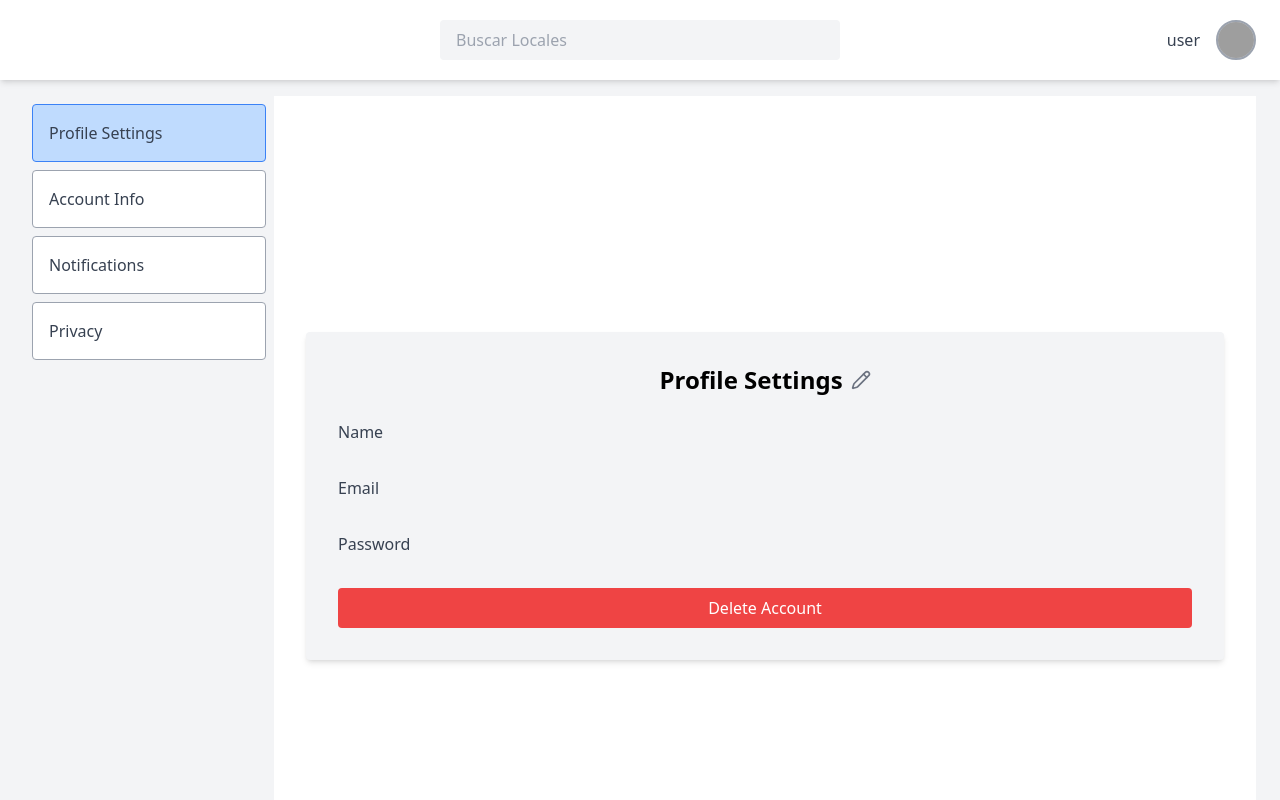
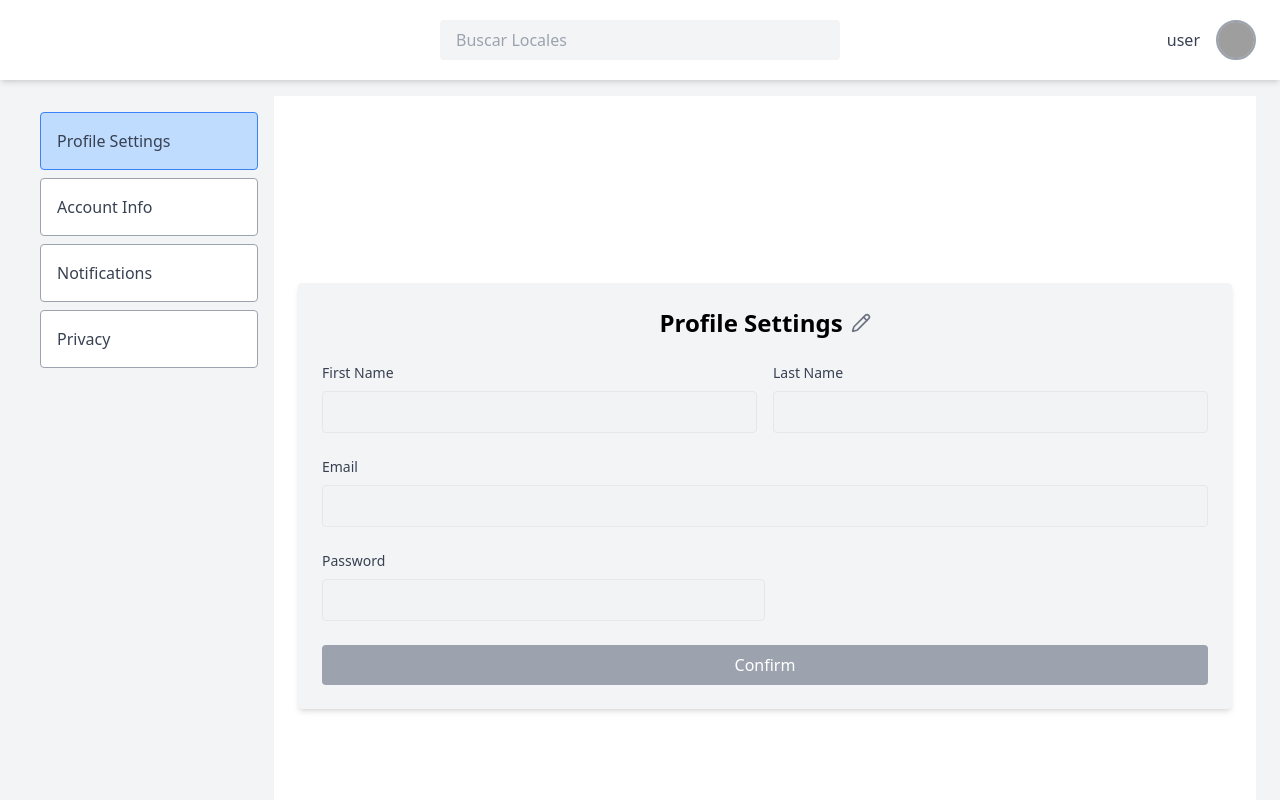
Before and after one commit to ValentinAntonioFlores/DineDashFront, a React (Vite) app: page /conf in a window 1280 px wide. Shown: the top 800 px of the page. Built offline with nearby package versions, Linux system fonts and the light colour scheme; grey boxes are pictures that could not be loaded.

Commit message:
Funciona el delete account, el log out y el modify

```diff
--- a/src/App.tsx
+++ b/src/App.tsx
@@ -11,6 +11,9 @@ import SignInForm from "./pages/SignIn.tsx";
 import RestaurantHome from "./pages/RestaurantHome.tsx";
 import UserConfiguration from "./pages/UserConfiguration.tsx";
 import RestaurantHomes from "./pages/RestaurantHome.tsx";
+import RestaurantDashboard from "./RestaurantLayout/RestaurantView.tsx";
+import TableManagement from "./RestaurantLayout/TableManagement.tsx";
+import UserTableSelection from "./RestaurantLayout/UserTableSelection.tsx";
 
 
 function App() {
@@ -25,6 +28,9 @@ function App() {
                 <Route path="/restaurantHome" element={<RestaurantHome />} />
                 <Route path="/conf" element={<UserConfiguration />} />
                 <Route path="/restaurant" element={<RestaurantHomes/>} />
+                <Route path="restaurantss" element={<RestaurantDashboard />} />
+                <Route path="/tables" element={<TableManagement />} />
+                <Route path="/userTable" element={<UserTableSelection />} />
             </Routes>
         </BrowserRouter>
     );
--- a/src/components/EditableField.tsx
+++ b/src/components/EditableField.tsx
@@ -2,28 +2,30 @@ type EditableFieldProps = {
     label: string;
     name: string;
     value: string;
-    onChange: (e: React.ChangeEvent<HTMLInputElement>) => void;
+    onChange: (e: React.ChangeEvent<HTMLInputElement | HTMLTextAreaElement>) => void;
     isEditing: boolean;
+    disabled?: boolean;
 };
 
-export const EditableField: React.FC<EditableFieldProps> = ({ label, name, value, onChange, isEditing }) => {
+export const EditableField: React.FC<EditableFieldProps> = ({
+                                                                label,
+                                                                name,
+                                                                value,
+                                                                onChange,
+                                                                isEditing,
+                                                                disabled = false
+                                                            }) => {
     return (
-        <div className="flex flex-col gap-2">
-            <label htmlFor={name} className="font-medium text-gray-700">
-                {label}
-            </label>
-            {isEditing ? (
-                <input
-                    type="text"
-                    id={name}
-                    name={name}
-                    value={value}
-                    onChange={onChange}
-                    className="border border-gray-300 p-2 rounded"
-                />
-            ) : (
-                <p className="text-gray-600">{value}</p>
-            )}
+        <div className="w-full">
+            <label htmlFor={name} className="block text-sm text-gray-700">{label}</label>
+            <input
+                type="text"
+                name={name}
+                value={value || ""}
+                onChange={onChange}
+                disabled={!isEditing || disabled}
+                className="w-full border p-2 rounded mt-2"
+            />
         </div>
     );
 };
--- a/src/hooks/useAuth.tsx
+++ b/src/hooks/useAuth.tsx
@@ -1,14 +1,19 @@
 import { useState, useEffect } from 'react';
 import { apiUpdateUser } from '../utils/Api';
+import { useNavigate } from 'react-router-dom'; // <-- import useNavigate
+
+
 
 interface UserData {
     id: string;
-    name: string;
+    firstName: string;
+    lastName: string;
     email: string;
 }
 
 export const useAuth = () => {
     const [userData, setUserData] = useState<UserData | null>(null);
+    const navigate = useNavigate(); // <-- Use navigate hook here
 
     // Load user data from localStorage when the component mounts
     useEffect(() => {
@@ -21,8 +26,9 @@ export const useAuth = () => {
 
 
             setUserData({
-                id: parsed.id, // ✅ Handles both keys
-                name: parsed.firstName + ' ' + parsed.lastName,
+                id: parsed.id,
+                firstName: parsed.firstName,
+                lastName: parsed.lastName,
                 email: parsed.email,
             });
         }
@@ -34,40 +40,27 @@ export const useAuth = () => {
                 return { success: false, error: 'User is not logged in.' };
             }
 
-            // Split name into first and last name
-            const [firstname, apellido] = updatedData.name?.split(' ') || ['', ''];
-
-            // Prepare the payload with the correct mappings for the backend
             const payload: any = {
-                nombre: firstname,  // Map 'firstname' to 'nombre'
-                apellido,           // Map 'lastname' to 'apellido'
-                email: userData.email, // Include email in the payload
+                firstName: updatedData.firstName || userData.firstName,
+                lastName: updatedData.lastName || userData.lastName,
+                email: updatedData.email || userData.email,
             };
 
-            // If the password is provided, include it in the payload
             if (updatedData.password) {
-                payload.contraseña = updatedData.password; // Map 'password' to 'contraseña'
+                payload.password = updatedData.password;
             }
 
-            // Call the API to update user data
-            const updateResult = await apiUpdateUser(userData.id, payload); // Use UUID (userData.id)
+            const updateResult = await apiUpdateUser(userData.id, payload);
 
-            // If the update is successful, update localStorage and state
             if (updateResult) {
-                // Update localStorage with the new user info
-                const updatedUser = {
+                const updatedUser: UserData = {
                     ...userData,
-                    name: `${firstname} ${apellido}`,
+                    firstName: payload.firstName,
+                    lastName: payload.lastName,
+                    email: payload.email,
                 };
 
-                localStorage.setItem('userInfo', JSON.stringify({
-                    id: userData.id, // Save UUID here
-                    firstName: firstname,
-                    lastName: apellido,
-                    email: userData.email,
-                }));
-
-                // Update state with the new user data
+                localStorage.setItem('userInfo', JSON.stringify(updatedUser));
                 setUserData(updatedUser);
 
                 return { success: true };
@@ -83,9 +76,12 @@ export const useAuth = () => {
         }
     };
 
+
+
     const signOut = () => {
         localStorage.removeItem('userInfo');
         setUserData(null);
+        navigate("/signup")
     };
 
     return { userData, updateUser, signOut };
--- a/src/layouts/UserConfigurationLayout.tsx
+++ b/src/layouts/UserConfigurationLayout.tsx
@@ -1,36 +1,65 @@
 import React, { useState, useEffect } from 'react';
 import { Pencil } from 'lucide-react';
 import { EditableField } from "../components/EditableField.tsx";
-
+import { useNavigate } from 'react-router-dom'; // <-- import this
 
 type Props = {
     formData: {
-        name: string;
+        firstName: string;
+        lastName: string;
         email: string;
         message: string;
         password: string;
         confirmPassword: string;
-    },
-    onChange: (e: React.ChangeEvent<HTMLInputElement | HTMLTextAreaElement>) => void,
-    onSave: (updatedData: formData) => void; // <== accept the draftData
+    };
+    onChange: (e: React.ChangeEvent<HTMLInputElement | HTMLTextAreaElement>) => void;
+    onSave: (updatedData: Props['formData']) => void;
+    userId: string;
 };
 
-export const UserConfigurationLayout: React.FC<Props> = ({ formData, onChange, onSave }) => {
+
+export const UserConfigurationLayout: React.FC<Props> = ({ formData, onChange, onSave, userId }) => {
+    const navigate = useNavigate(); // <-- Add this hook
     const [selectedCard, setSelectedCard] = useState<string>('Profile Settings');
     const [isEditingAll, setIsEditingAll] = useState(false);
-    const [changePassword, setChangePassword] = useState(false); // ✅ FIXED: inside the component
-    const [draftData, setDraftData] = useState(formData);
+    const [changePassword, setChangePassword] = useState(false);
+    const [currentFormData, setCurrentFormData] = useState(formData);
 
     useEffect(() => {
-        setDraftData(formData);
+        setCurrentFormData(formData);
     }, [formData]);
 
+
+    const handleDeleteAccount = async () => {
+        if (!window.confirm("Are you sure you want to delete your account? This action cannot be undone.")) {
+            return;
+        }
+
+        try {
+            const token = localStorage.getItem('authToken');
+            await fetch(`http://localhost:8000/clientUsers/${userId}`, {
+                method: 'DELETE',
+                headers: {
+                    'Authorization': token ? `Bearer ${token}` : '',
+                },
+            });
+
+            localStorage.removeItem('authToken'); // clear token
+            alert("Account deleted successfully!");
+            navigate('/signup'); // redirect after delete
+        } catch (error) {
+            console.error('Error deleting account:', error);
+            alert('Failed to delete account. Please try again.');
+        }
+    };
+
+
     const handleSaveAll = async () => {
-        if (!draftData) return;
+        if (!currentFormData) return;
 
         if (changePassword) {
-            const password = draftData.password.trim();
-            const confirmPassword = draftData.confirmPassword.trim();
+            const password = currentFormData.password.trim();
+            const confirmPassword = currentFormData.confirmPassword.trim();
 
             if (password !== confirmPassword) {
                 alert("Passwords do not match.");
@@ -44,9 +73,9 @@ export const UserConfigurationLayout: React.FC<Props> = ({ formData, onChange, o
         }
 
         try {
-            onSave(formData);
+            onSave(currentFormData);
             setIsEditingAll(false);
-            setChangePassword(false); // Reset checkbox after saving
+            setChangePassword(false);
         } catch (error) {
             console.error("Error updating user:", error);
             alert("There was an error updating your information. Please try again later.");
@@ -54,9 +83,10 @@ export const UserConfigurationLayout: React.FC<Props> = ({ formData, onChange, o
     };
 
     return (
-        <div className="bg-white min-h-screen flex">
+        <div className="bg-white h-screen flex">
             {/* Sidebar */}
-            <div className="w-[250px] bg-gray-100 p-2 space-y-2">
+            <div className="w-[250px] bg-gray-100 p-4 flex flex-col justify-between h-full">
+                <div className="space-y-2">
                     {['Profile Settings', 'Account Info', 'Notifications', 'Privacy'].map((label) => (
                         <SidebarCard
                             key={label}
@@ -67,9 +97,18 @@ export const UserConfigurationLayout: React.FC<Props> = ({ formData, onChange, o
                     ))}
                 </div>
 
+                <button
+                    type="button"
+                    onClick={handleDeleteAccount}
+                    className="w-full text-white bg-red-500 hover:bg-red-600 p-2 rounded"
+                >
+                    Delete Account
+                </button>
+            </div>
+
             {/* Main Content */}
-            <div className="flex-1 flex items-center justify-center p-8">
-                <div className="bg-gray-100 p-8 rounded shadow-md w-full max-w-[1000px] space-y-6">
+            <div className="flex-1 flex items-center justify-center p-6 overflow-auto">
+                <div className="bg-gray-100 p-6 rounded shadow-md w-full max-w-[1000px] space-y-6">
                     <div className="flex items-center justify-center gap-2">
                         <h2 className="text-2xl font-semibold text-center">{selectedCard}</h2>
                         {selectedCard === 'Profile Settings' && (
@@ -85,24 +124,38 @@ export const UserConfigurationLayout: React.FC<Props> = ({ formData, onChange, o
 
                     {selectedCard === 'Profile Settings' && (
                         <>
+                            <div className="flex gap-4">
                                 <EditableField
-                                label="Name"
-                                name="name"
-                                value={draftData.name}
+                                    label="First Name"
+                                    name="firstName"
+                                    value={currentFormData.firstName || ""}
                                     onChange={(e) =>
-                                    setDraftData((prev) => ({
+                                        setCurrentFormData((prev) => ({
                                             ...prev,
-                                        name: e.target.value,
+                                            firstName: e.target.value,
                                         }))
                                     }
                                     isEditing={isEditingAll}
                                 />
                                 <EditableField
+                                    label="Last Name"
+                                    name="lastName"
+                                    value={currentFormData.lastName || ""}
+                                    onChange={(e) =>
+                                        setCurrentFormData((prev) => ({
+                                            ...prev,
+                                            lastName: e.target.value,
+                                        }))
+                                    }
+                                    isEditing={isEditingAll}
+                                />
+                            </div>
+                            <EditableField
                                 label="Email"
                                 name="email"
-                                value={draftData.email}
+                                value={currentFormData.email || ""}
                                 onChange={(e) =>
-                                    setDraftData((prev) => ({
+                                    setCurrentFormData((prev) => ({
                                         ...prev,
                                         email: e.target.value,
                                     }))
@@ -126,9 +179,9 @@ export const UserConfigurationLayout: React.FC<Props> = ({ formData, onChange, o
                                     <EditableField
                                         label="Password"
                                         name="password"
-                                        value={draftData.password}
+                                        value={currentFormData.password || ""}
                                         onChange={(e) =>
-                                            setDraftData((prev) => ({
+                                            setCurrentFormData((prev) => ({
                                                 ...prev,
                                                 password: e.target.value,
                                             }))
@@ -142,9 +195,9 @@ export const UserConfigurationLayout: React.FC<Props> = ({ formData, onChange, o
                                         <EditableField
                                             label="Confirm Password"
                                             name="confirmPassword"
-                                            value={draftData.confirmPassword}
+                                            value={currentFormData.confirmPassword || ""}
                                             onChange={(e) =>
-                                                setDraftData((prev) => ({
+                                                setCurrentFormData((prev) => ({
                                                     ...prev,
                                                     confirmPassword: e.target.value,
                                                 }))
@@ -160,7 +213,7 @@ export const UserConfigurationLayout: React.FC<Props> = ({ formData, onChange, o
                     {selectedCard === 'Account Info' && (
                         <textarea
                             name="message"
-                            value={draftData.message}
+                            value={currentFormData.message || ""}
                             onChange={onChange}
                             placeholder="Message"
                             className="w-full border border-gray-300 p-2 rounded h-24"
@@ -170,6 +223,7 @@ export const UserConfigurationLayout: React.FC<Props> = ({ formData, onChange, o
                     {selectedCard === 'Notifications' && <p>You can manage notification settings here.</p>}
                     {selectedCard === 'Privacy' && <p>Privacy controls go here.</p>}
 
+                    {selectedCard === 'Profile Settings' && (
                         <button
                             type="button"
                             onClick={() => {
@@ -180,11 +234,13 @@ export const UserConfigurationLayout: React.FC<Props> = ({ formData, onChange, o
                             className={`w-full text-white p-2 rounded transition ${
                                 isEditingAll
                                     ? 'bg-blue-500 hover:bg-blue-600'
-                                : 'bg-red-500 hover:bg-red-600'
+                                    : 'bg-gray-400 cursor-not-allowed'
                             }`}
+                            disabled={!isEditingAll}
                         >
-                        {isEditingAll ? 'Confirm' : 'Delete Account'}
+                            {isEditingAll ? 'Confirm' : 'Confirm'}
                         </button>
+                    )}
                 </div>
             </div>
         </div>
--- a/src/pages/UserConfiguration.tsx
+++ b/src/pages/UserConfiguration.tsx
@@ -4,9 +4,10 @@ import { UserConfigurationLayout } from "../layouts/UserConfigurationLayout.tsx"
 import { useState, useEffect } from "react";
 
 const UserConfiguration: React.FC = () => {
-    const { userData, updateUser } = useAuth();
+    const { userData, updateUser, signOut } = useAuth();
     const [formData, setFormData] = useState({
-        name: '',
+        firstName: '',
+        lastName: '',
         email: '',
         message: '',
         password: '',
@@ -14,11 +15,11 @@ const UserConfiguration: React.FC = () => {
     });
 
     useEffect(() => {
-        console.log("User Data:", userData);
         if (!userData) return;
 
         setFormData({
-            name: userData.name,
+            firstName: userData.firstName,
+            lastName: userData.lastName,
             email: userData.email,
             message: '',
             password: '',
@@ -27,12 +28,11 @@ const UserConfiguration: React.FC = () => {
     }, [userData]);
 
     const handleChange = (e: React.ChangeEvent<HTMLInputElement | HTMLTextAreaElement>) => {
-        setFormData({ ...formData, [e.target.name]: e.target.value });
+        const { name, value } = e.target;
+        setFormData(prev => ({ ...prev, [name]: value }));
     };
 
     const handleSave = async (updatedData: typeof formData) => {
-        console.log("Password:", updatedData.password);
-
         let passwordToSend: string | undefined = undefined;
 
         if (updatedData.password || updatedData.confirmPassword) {
@@ -40,17 +40,16 @@ const UserConfiguration: React.FC = () => {
                 alert("Passwords do not match.");
                 return;
             }
-
             if (updatedData.password.length < 6) {
                 alert("Password must be at least 6 characters long.");
                 return;
             }
-
             passwordToSend = updatedData.password;
         }
 
         const dataToSend = {
-            name: updatedData.name,
+            firstName: updatedData.firstName,
+            lastName: updatedData.lastName,
             email: updatedData.email,
             ...(passwordToSend && { password: passwordToSend }),
         };
@@ -58,9 +57,12 @@ const UserConfiguration: React.FC = () => {
         try {
             const result = await updateUser(dataToSend);
             if (result.success) {
-                console.log("User updated successfully!");
                 alert("User updated successfully!");
-                setFormData(updatedData); // Update the state after a successful save
+                setFormData(prev => ({
+                    ...prev,
+                    password: '',
+                    confirmPassword: '',
+                }));
             } else {
                 alert("Failed to update user.");
             }
@@ -70,13 +72,27 @@ const UserConfiguration: React.FC = () => {
         }
     };
 
+    const handleSignOut = () => {
+        signOut();
+        alert("You have logged out successfully.");
+        // Optionally, redirect the user to a public page like the login page
+    };
+
     return (
         <HomeLayout>
             <UserConfigurationLayout
                 formData={formData}
                 onChange={handleChange}
                 onSave={handleSave}
+                userId={userData?.id || ''} // <- pass the id here
             />
+            {/* Add Sign Out Button */}
+            <button
+                onClick={handleSignOut}
+                className="w-full text-white bg-blue-500 hover:bg-blue-600 p-2 rounded mt-4"
+            >
+                Sign Out
+            </button>
         </HomeLayout>
     );
 };
--- a/src/utils/Api.ts
+++ b/src/utils/Api.ts
@@ -34,12 +34,15 @@ export async function signIn(data: { email: string; password: string }) {
 
 export const apiUpdateUser = async (
     id: string,
-    data: { firstName: string; lastName: string; email: string; password?: string }
+    data: { firstname: string; lastname: string; email: string; password?: string }
 ) => {
     try {
+        const token = localStorage.getItem('authToken'); // Get the token from localStorage
+
         const response = await axios.put(`http://localhost:8000/clientUsers/${id}`, data, {
             headers: {
                 'Content-Type': 'application/json',
+                'Authorization': token ? `Bearer ${token}` : '', // Add token to headers
             },
         });
 
@@ -60,6 +63,7 @@ export const apiUpdateUser = async (
         throw error;
     }
 };
+
 
 
 export const registerRestaurant = async (payload: {
```
Also changed, not shown: src/pages/UserSignUp.tsx (line endings or trailing spaces). Lines whose indentation alone changed are shown as unchanged.
